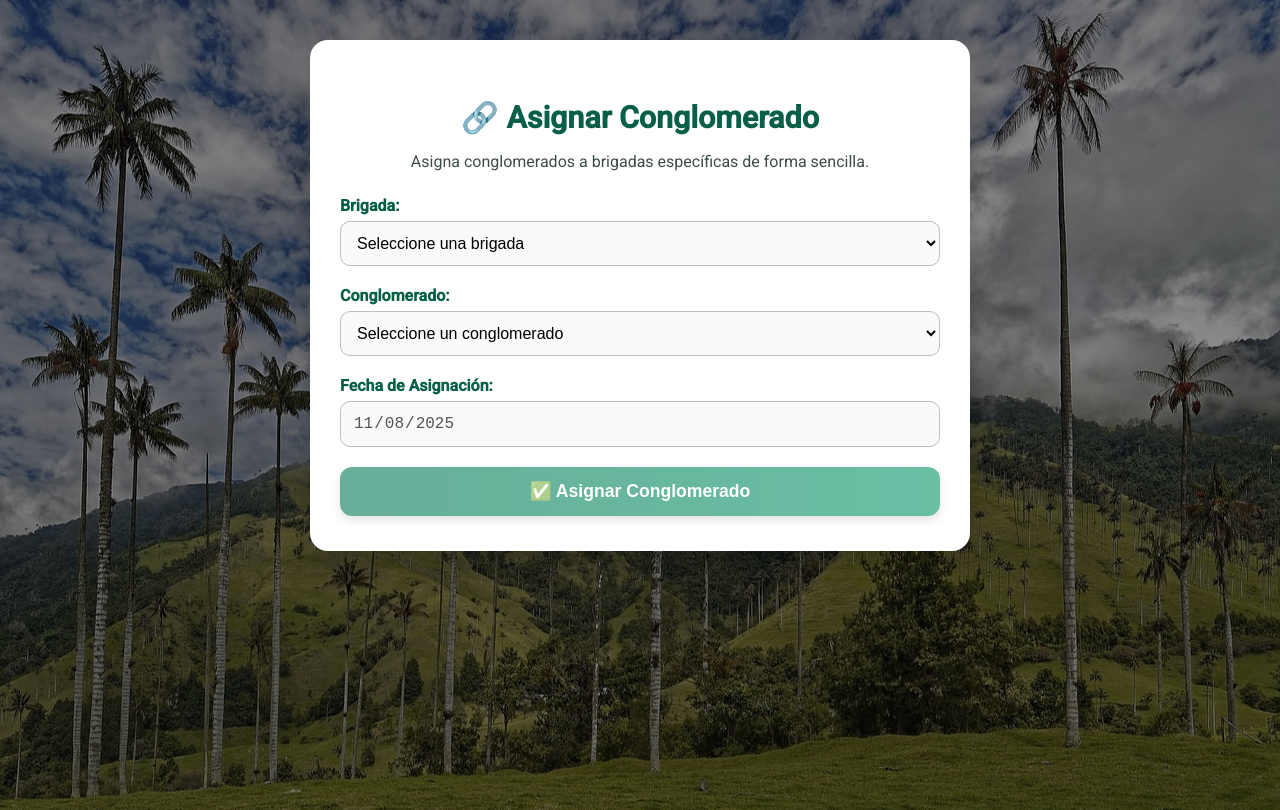
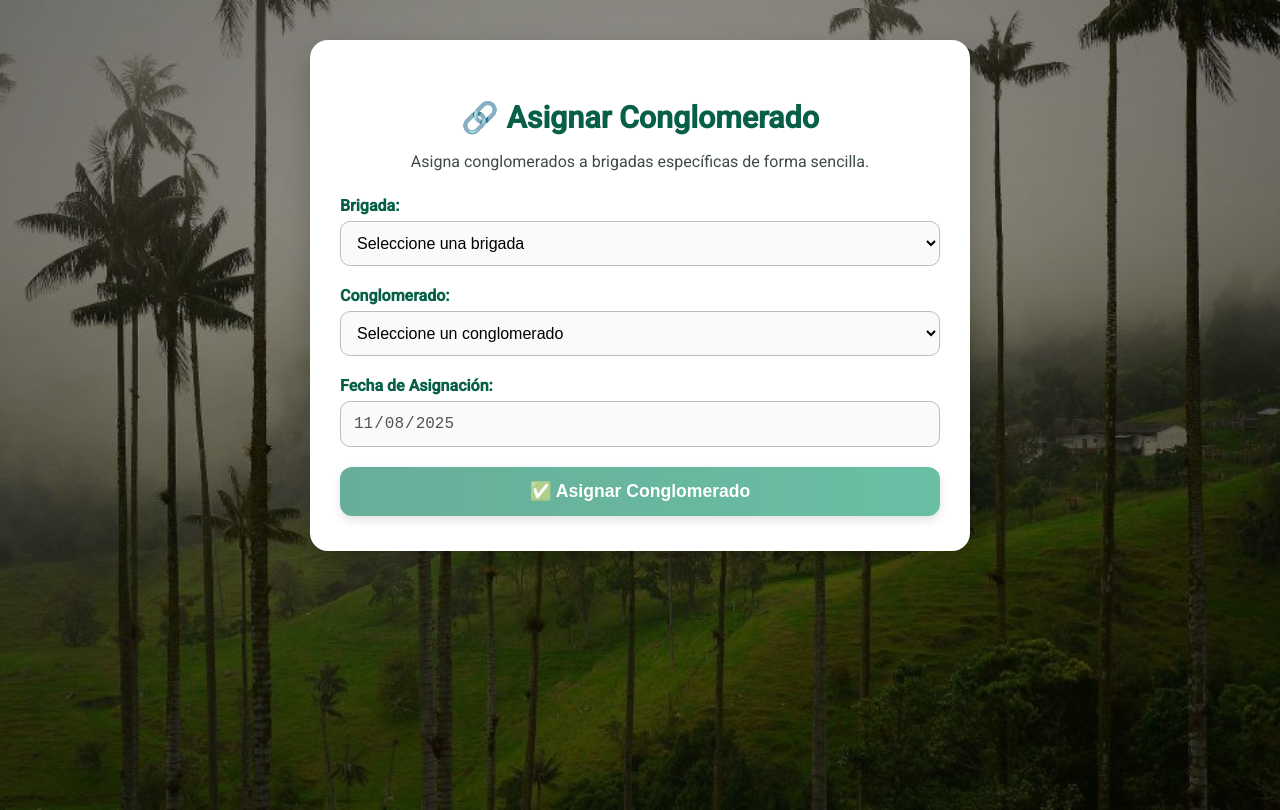
Before and after one commit to AlejoX0/Proyecto-Frontend-IDEAM, an Angular app: page /asignar-conglomerado in a window 1280 px wide. Built offline with nearby package versions, Linux system fonts and the light colour scheme.

Commit message:
correcion imagen
asignar

```diff
--- a/src/app/asignar-conglomerado/asignar-conglomerado.scss
+++ b/src/app/asignar-conglomerado/asignar-conglomerado.scss
@@ -4,7 +4,7 @@
 
   background-image:
     linear-gradient(rgba(0,0,0,0.45), rgba(0,0,0,0.45)),
-    url('/imagenes/conglomerado.jpg');
+    url('/imagenes/brigadas.jpeg');
   background-size: cover;
   background-position: center;
   background-attachment: fixed;
```
